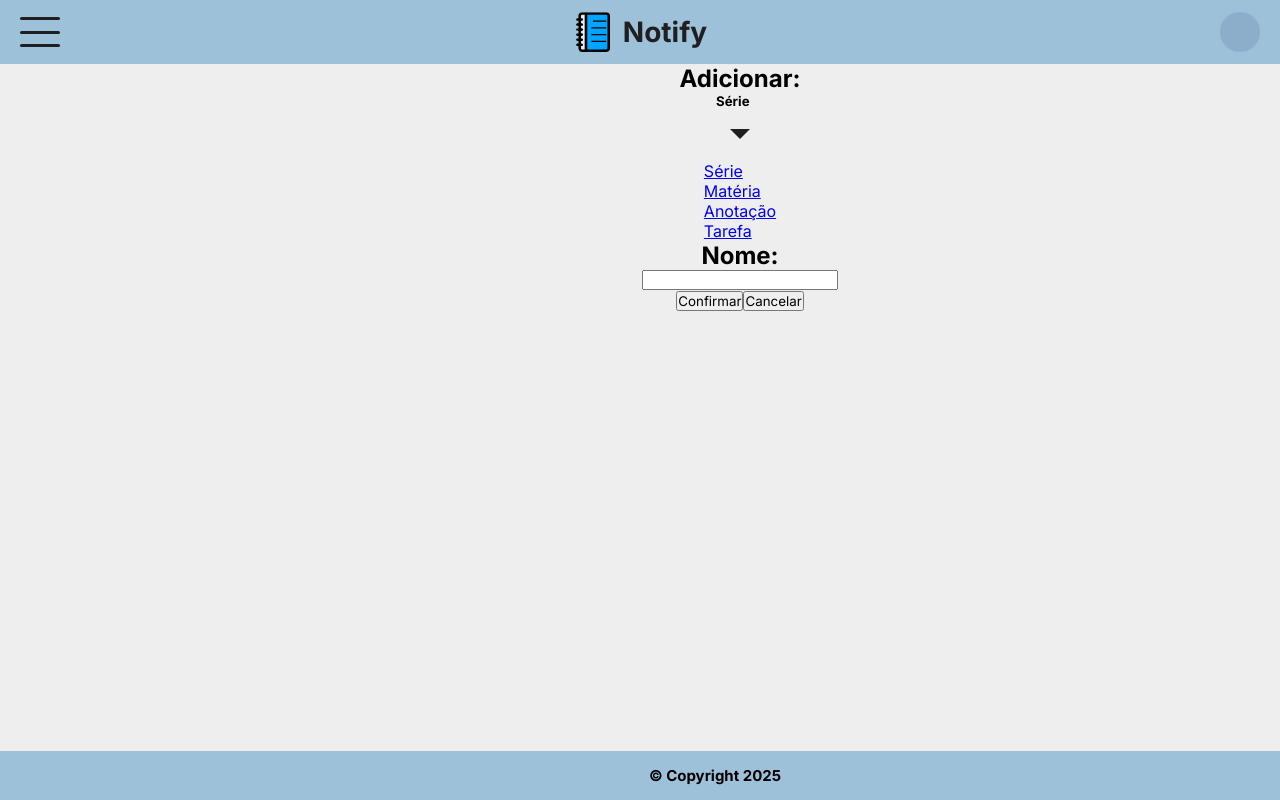
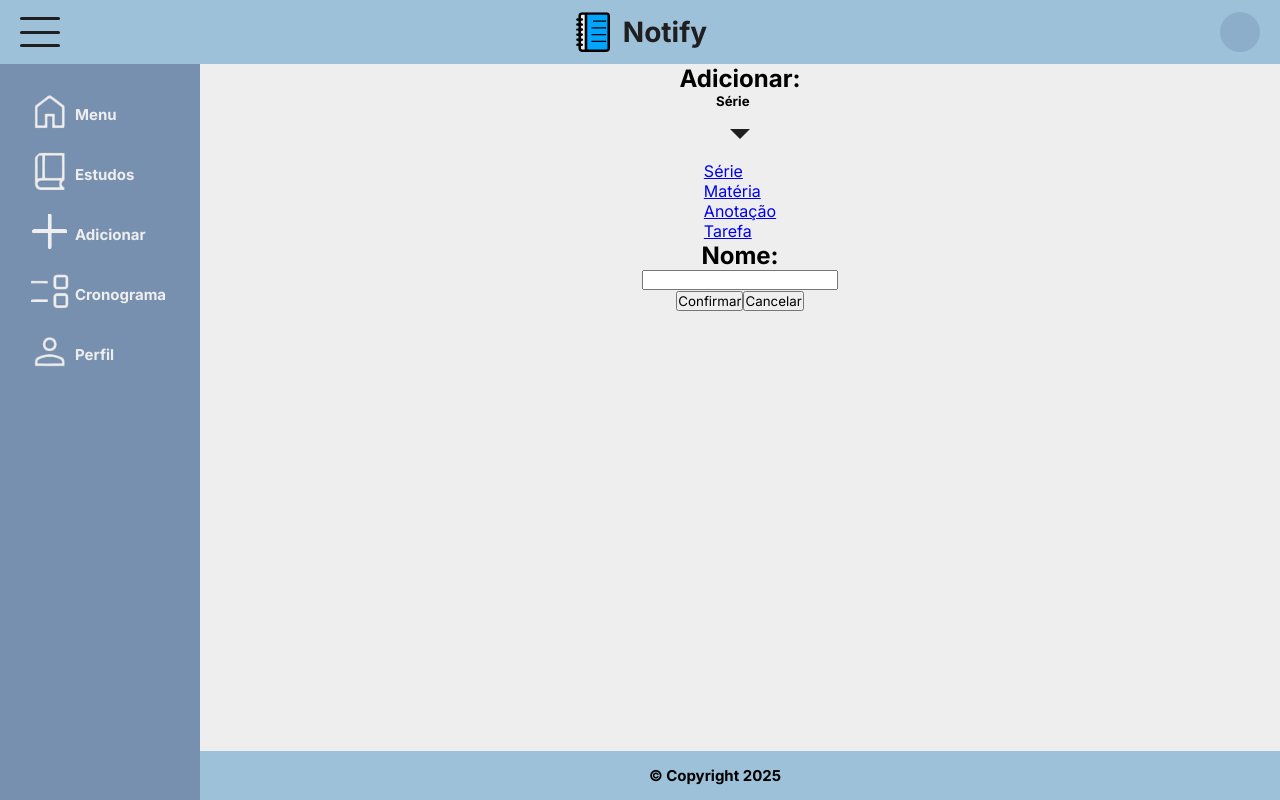
Before and after one commit to Notify-Systems/Notify, a React (Vite) app: page /add/grade in a window 1280 px wide. Built offline with nearby package versions, Linux system fonts and the light colour scheme.

Commit message:
Adicionando e corrigindo aside

```diff
--- a/src/components/layout/Aside.jsx
+++ b/src/components/layout/Aside.jsx
@@ -6,11 +6,11 @@ export default function Aside({ select }) {
     return (
         <>
             <aside>
-                <AsideButton nome={name[0]} img={`home`} link="/add/grade" select={select === name[0] ? true : false} />
-                <AsideButton nome={name[1]} img={`studies`} link="/add/grade" select={select === name[1] ? true : false} />
-                <AsideButton nome={name[2]} img={`add`} link="/add/grade" select={select === name[2] ? true : false} />
-                <AsideButton nome={name[3]} img={`eventlist`} link="/add/grade" select={select === name[3] ? true : false} />
-                <AsideButton nome={name[4]} img={`profile`} link="/add/grade" select={select === name[4] ? true : false} />
+                <AsideButton nome={name[0]} img={`home`} link="/" select={select === name[0] ? true : false} />
+                <AsideButton nome={name[1]} img={`studies`} link="#" select={select === name[1] ? true : false} />
+                <AsideButton nome={name[2]} img={`add`} link="/add/grade" />
+                <AsideButton nome={name[3]} img={`eventlist`} link="#" select={select === name[3] ? true : false} />
+                <AsideButton nome={name[4]} img={`profile`} link="#" select={select === name[4] ? true : false} />
             </aside>
         </>
     )
--- a/src/pages/Add.jsx
+++ b/src/pages/Add.jsx
@@ -1,4 +1,5 @@
 import { Link, useParams } from "react-router-dom"
+import Aside from "../components/layout/Aside"
 import AddComponent from "../components/ui/AddComponent"
 import Nome from "../components/ui/Nome"
 import SelSerie from "../components/ui/SelSerie"
@@ -12,7 +13,7 @@ export default function Add() {
 
     return (
         <>
-            <main className="add">
+            <main>
                 <h2>Adicionar:</h2>
                 <AddComponent select={
                     info === "grade" ? "Série" :
@@ -40,6 +41,7 @@ export default function Add() {
                 }
                 <Botoes />
             </main>
+            <Aside />
         </>
     )
 }
```
Also changed, not shown: public/addSelect.svg (deleted).
